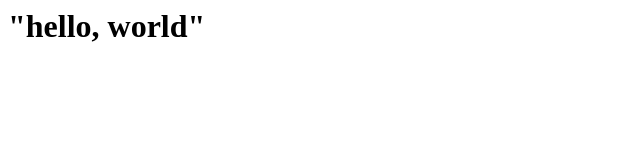
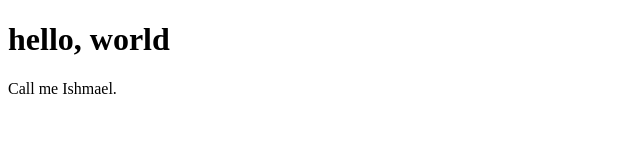
Before and after one commit to bernie360/website, a plain HTML site: page index.html in a window 1280 px wide. Shown: the whole page, without its empty margins (0-640 px from the left). Drawn offline with Linux system fonts and the light colour scheme.

Commit message:
Add some HTML structure

```diff
--- a/index.html
+++ b/index.html
@@ -1 +1,13 @@
-<h1>"hello, world"</h1>
+<!DOCTYPE html>
+<html>
+
+<head>
+  <title></title>
+</head>
+
+<body>
+  <h1>hello, world</h1>
+  <p>Call me Ishmael.</p>
+</body>
+
+</html>
```
